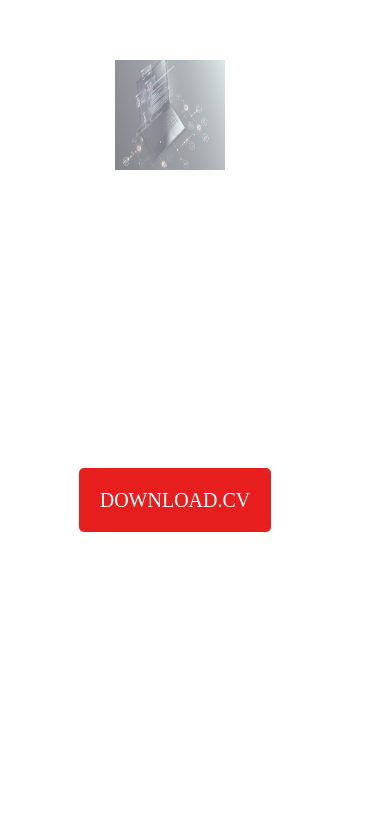
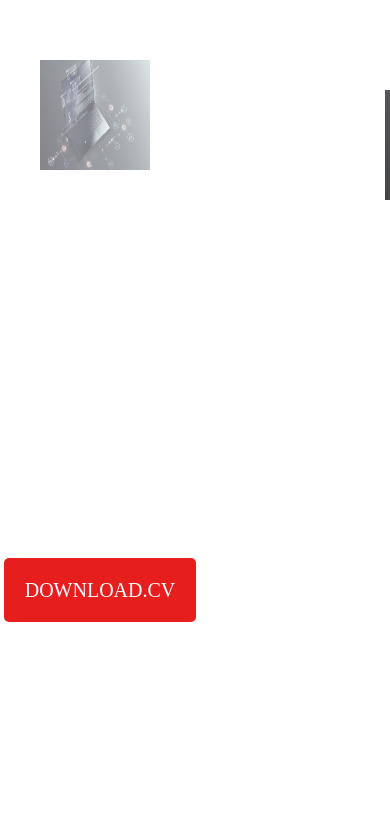
Before and after one commit to nwangs-p/wdd130, a plain HTML site: page personal-web/hom.html in a window 390 px wide. Shown: the part 276-1100 px from the top of the page. Drawn offline with Linux system fonts and the light colour scheme.

Commit message:
added a code

```diff
--- a/personal-web/styles/personnal-eb.css
+++ b/personal-web/styles/personnal-eb.css
@@ -206,7 +206,6 @@ footer a:nth-of-type(1) {
   #page-img {
     grid-template-columns: repeat(6, 1fr);
     margin-top: 150px;
-    grid-gap: 20px;
     justify-content: center;
     align-items: center;
     justify-items: center;
```
